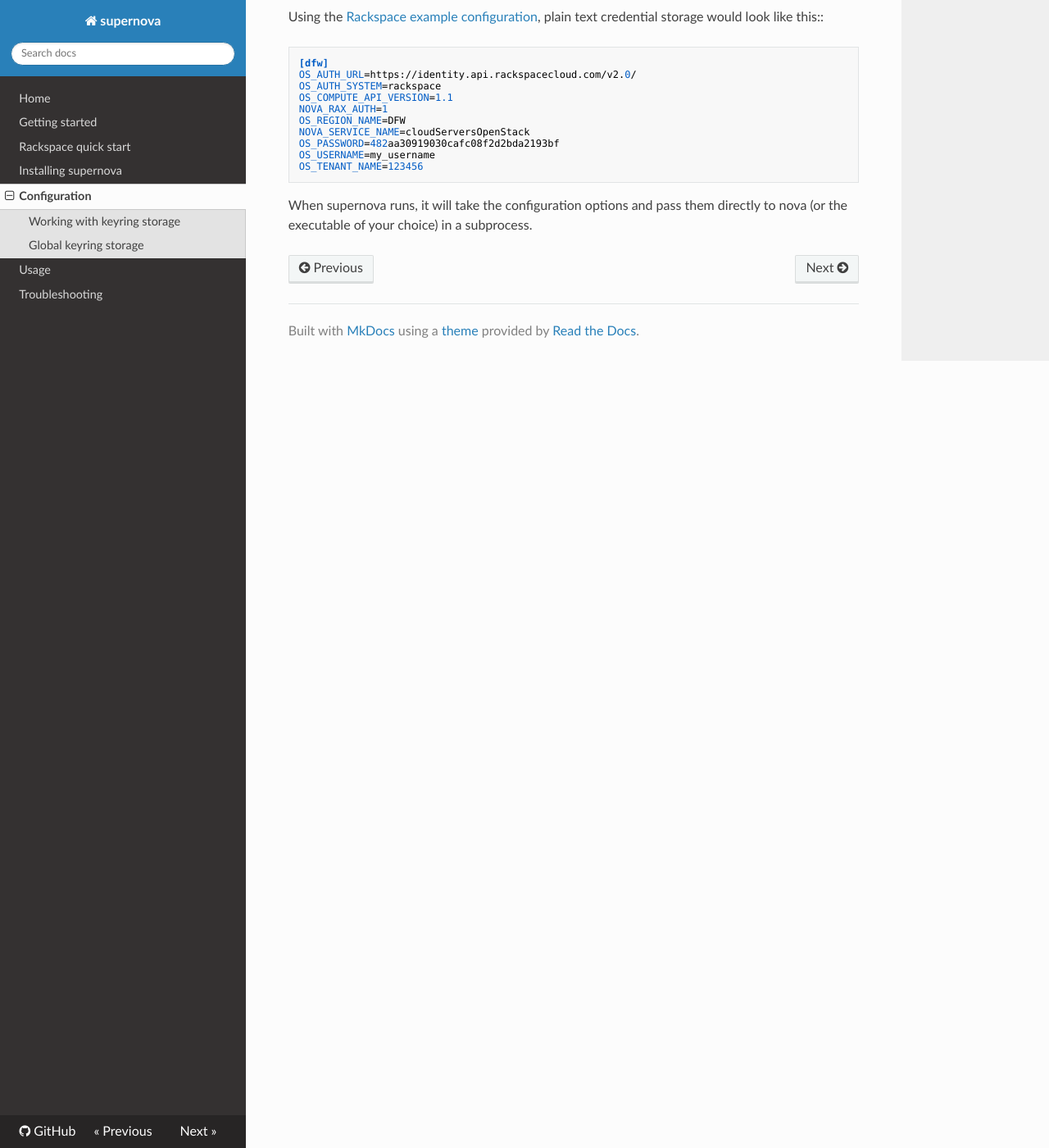
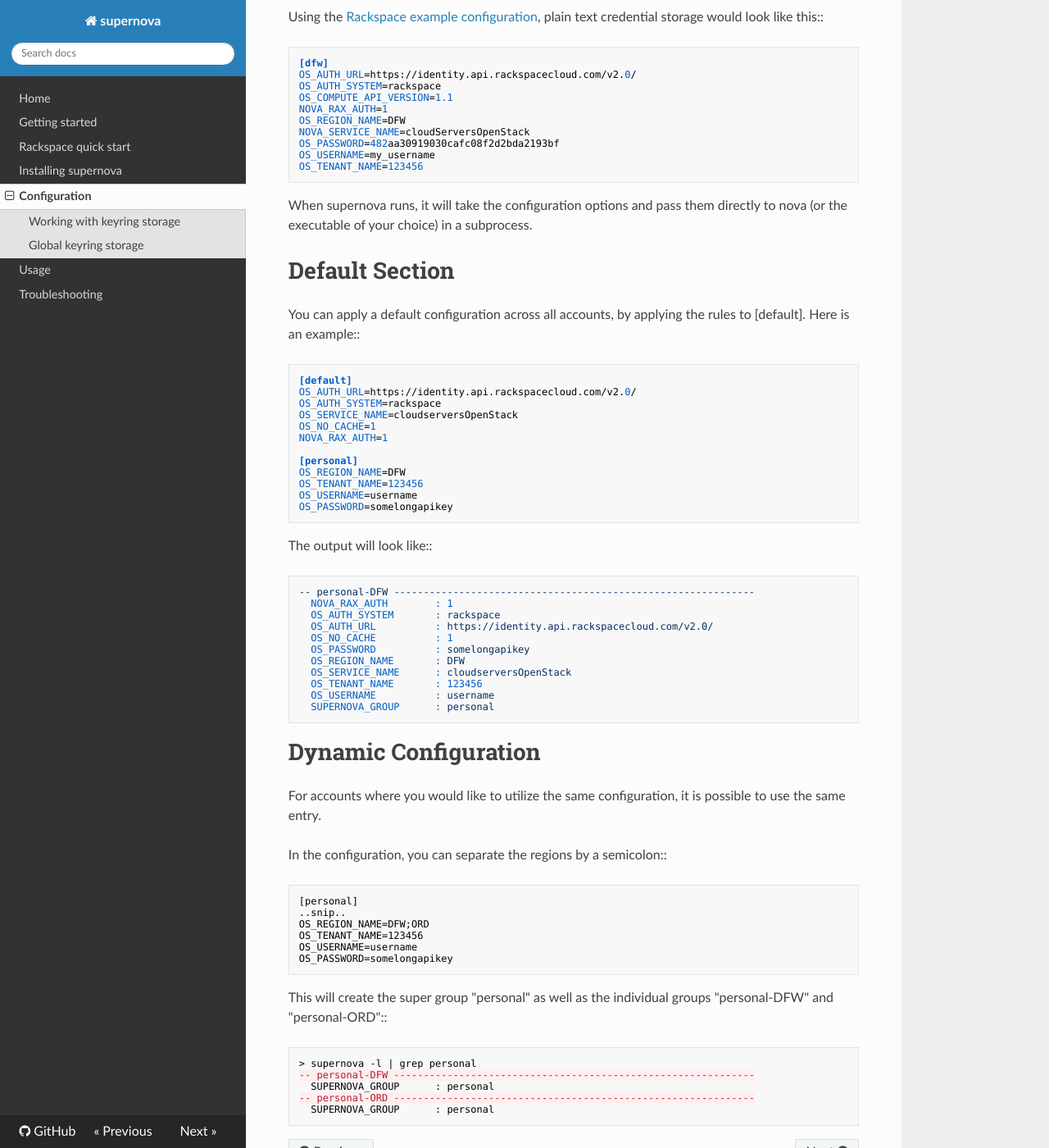
Before and after one commit to major/supernova, an MkDocs documentation site: the page built from docs/configuring.md, in a window 1280 px wide and 1400 px high, scrolled down 2045 px. Shown: the whole window at 82% size. Built offline with MkDocs 1.6.1, drawn with Linux system fonts in a browser that asks for light colours; nearby versions of some CDN libraries; old or Windows-style settings are respelled for this version of MkDocs.

Commit message:
Adding documentation.

```diff
--- a/docs/configuring.md
+++ b/docs/configuring.md
@@ -87,3 +87,56 @@
     OS_TENANT_NAME=123456
 
 When supernova runs, it will take the configuration options and pass them directly to nova (or the executable of your choice) in a subprocess.
+
+# Default Section
+
+You can apply a default configuration across all accounts, by applying the rules to [default]. Here is an example::
+
+    [default]
+    OS_AUTH_URL=https://identity.api.rackspacecloud.com/v2.0/
+    OS_AUTH_SYSTEM=rackspace
+    OS_SERVICE_NAME=cloudserversOpenStack
+    OS_NO_CACHE=1
+    NOVA_RAX_AUTH=1
+
+    [personal]
+    OS_REGION_NAME=DFW
+    OS_TENANT_NAME=123456
+    OS_USERNAME=username
+    OS_PASSWORD=somelongapikey
+
+The output will look like::
+
+    -- personal-DFW -------------------------------------------------------------
+      NOVA_RAX_AUTH        : 1
+      OS_AUTH_SYSTEM       : rackspace
+      OS_AUTH_URL          : https://identity.api.rackspacecloud.com/v2.0/
+      OS_NO_CACHE          : 1
+      OS_PASSWORD          : somelongapikey
+      OS_REGION_NAME       : DFW
+      OS_SERVICE_NAME      : cloudserversOpenStack
+      OS_TENANT_NAME       : 123456
+      OS_USERNAME          : username
+      SUPERNOVA_GROUP      : personal
+
+# Dynamic Configuration
+
+For accounts where you would like to utilize the same configuration, it is possible to use the same entry.
+
+In the configuration, you can separate the regions by a semicolon::
+
+    [personal]
+    ..snip..
+    OS_REGION_NAME=DFW;ORD
+    OS_TENANT_NAME=123456
+    OS_USERNAME=username
+    OS_PASSWORD=somelongapikey
+
+
+This will create the super group "personal" as well as the individual groups "personal-DFW" and "personal-ORD"::
+
+    > supernova -l | grep personal
+    -- personal-DFW -------------------------------------------------------------
+      SUPERNOVA_GROUP      : personal
+    -- personal-ORD -------------------------------------------------------------
+      SUPERNOVA_GROUP      : personal
```
